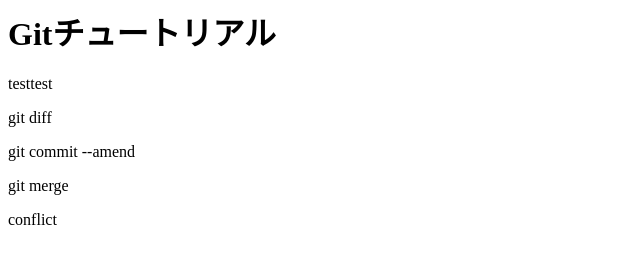
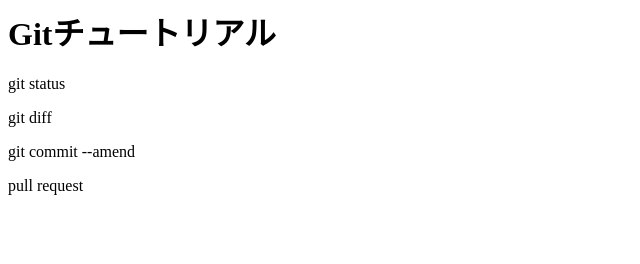
Before and after one commit to nji13/git_tutorial, a plain HTML site: page index.html in a window 1280 px wide. Shown: the full height of the page, 0-640 px from the left. Drawn offline with Linux system fonts and the light colour scheme.

Commit message:
pull requestを保存

```diff
--- a/index.html
+++ b/index.html
@@ -1,6 +1,5 @@
 <h1>Gitチュートリアル</h1>
-<p>testtest</p>
+<p>git status</p>
 <p>git diff</p>
 <p>git commit --amend</p>
-<p>git merge</p>
-<p>conflict</p>
+<p>pull request</p>
```
